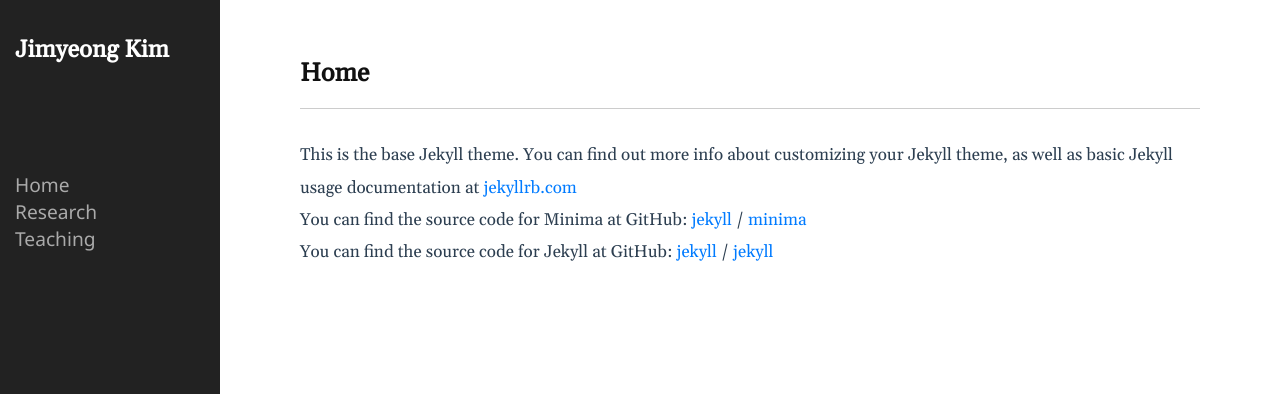
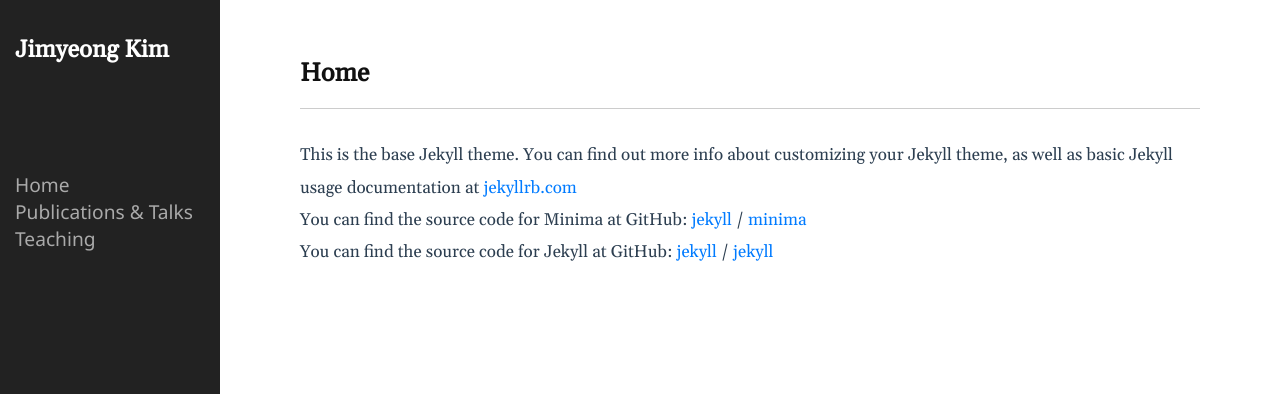
Before and after one commit to kimjimyeong93/kimjimyeong93.github.io, a Jekyll site: the page built from home.markdown, in a window 1280 px wide. Shown: the top 394 px of the page. Built offline with Jekyll 4.4.1, drawn with Linux system fonts in a browser that asks for light colours.

Commit message:
Update sidebar.html

```diff
--- a/_includes/sidebar.html
+++ b/_includes/sidebar.html
@@ -17,12 +17,12 @@
 	  <li>
 	  	<a class="nav-item" href="/">Home</a>
 	  </li>
+	  <!--<li>
+		<a class="nav-item" href="/Research">Research</a>
+	  </li>-->
 	  <li>
-		<a class="nav-item" href="/Research">Research</a>
+		<a class="nav-item" href="/publications_and_talks">publications & talks</a>
 	  </li>
-	  <!--<li>
-		<a class="nav-item" href="/publications_and_talks">publications & talks</a>
-	  </li>-->
 	  <li>
 		<a class="nav-item" href="/teaching">teaching</a>
 	  </li>
```
